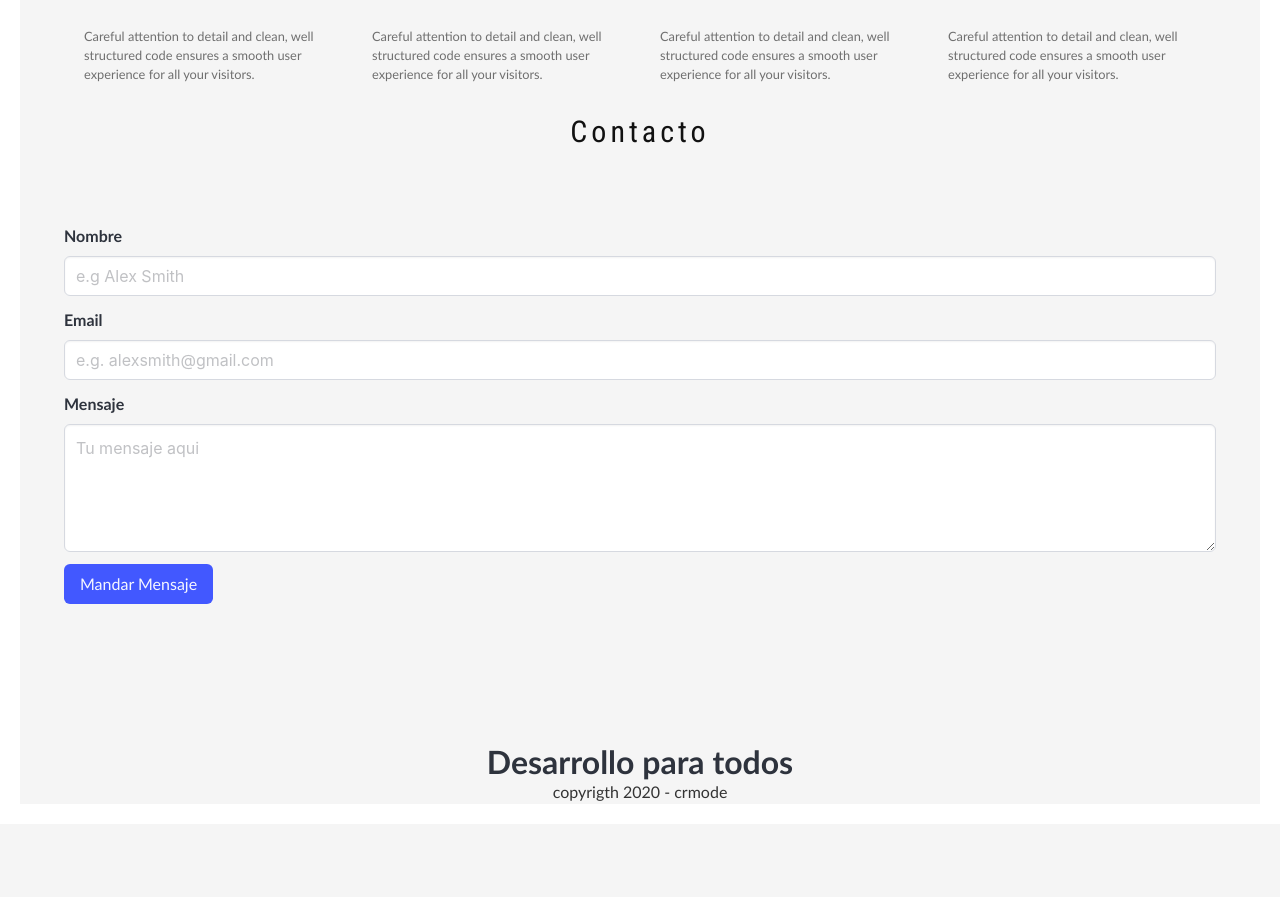
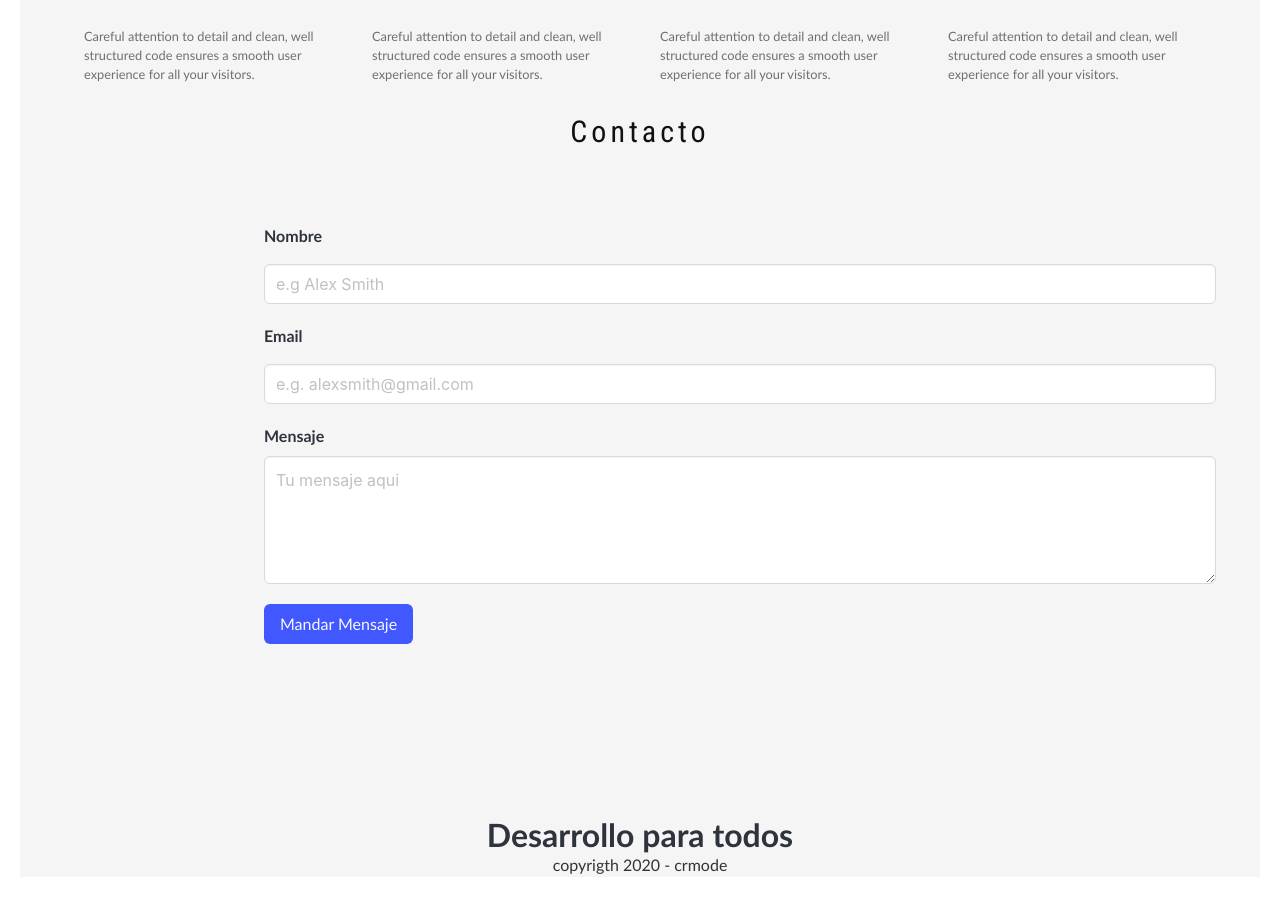
Before and after one commit to jesushernan3/crmode, a PHP site: page /app/views/home in a window 1280 px wide. Shown: the part 1434-2331 px from the top of the page. Before the commit the page ends 2258 px from the top, so only its background shows below. Run offline with PHP 8.4, Linux system fonts and the light colour scheme; some libraries are stand-ins or nearby versions.

Commit message:
listo contacto

```diff
--- a/public/css/main.css
+++ b/public/css/main.css
@@ -187,6 +187,26 @@
 #contacto {
   min-height: 500px;
 }
+.caja-formulario {
+  margin-left: 200px;
+}
+input, textarea, button {
+  border: 3px solid #999;
+  border-radius: 25px;
+  padding: 12px 20px;
+  margin: 8px 0;
+  box-sizing: border-box;
+}
+.input:focus, textarea:focus, button:hover {
+	box-shadow: 0px 1px 8px 1px #777;
+}
+
+button {
+  cursor: pointer;
+}
+.field {
+  margin-bottom: 25px;
+}
 /* footer
  ==================================*/
 
```
